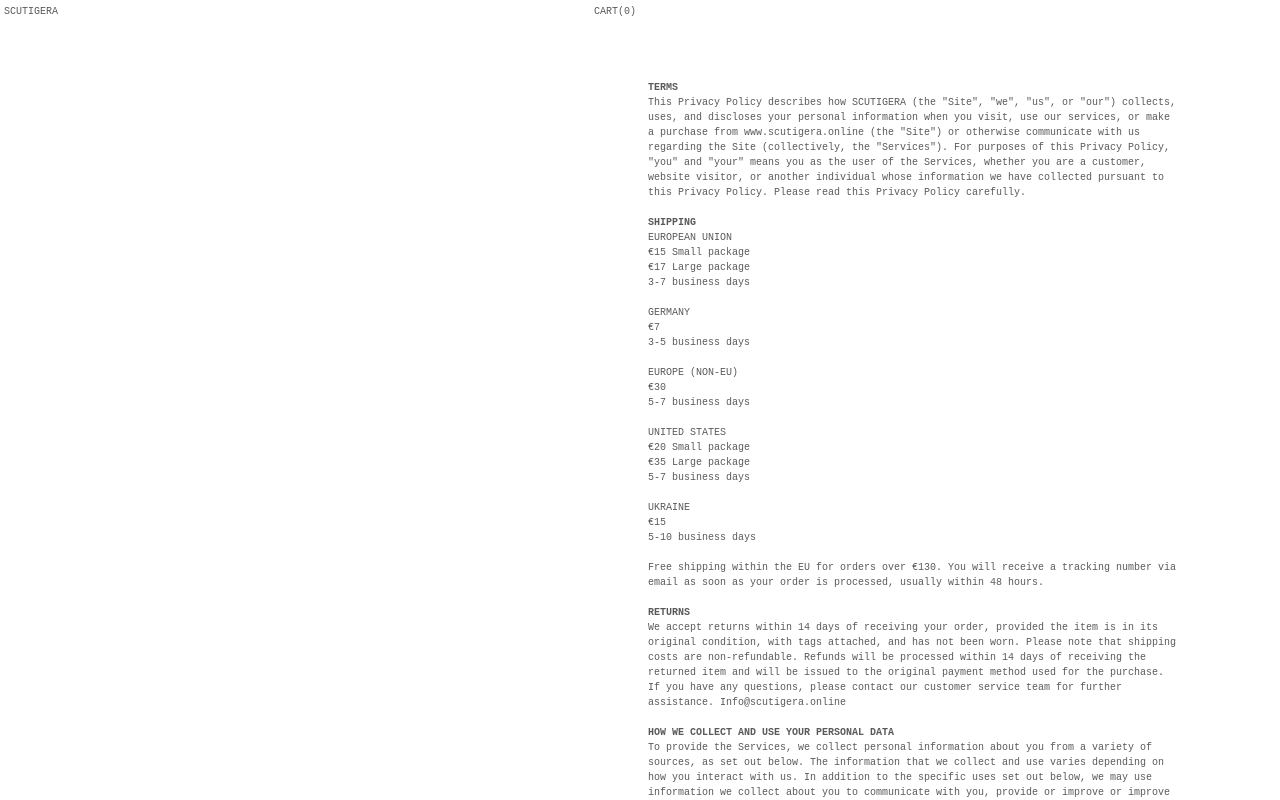
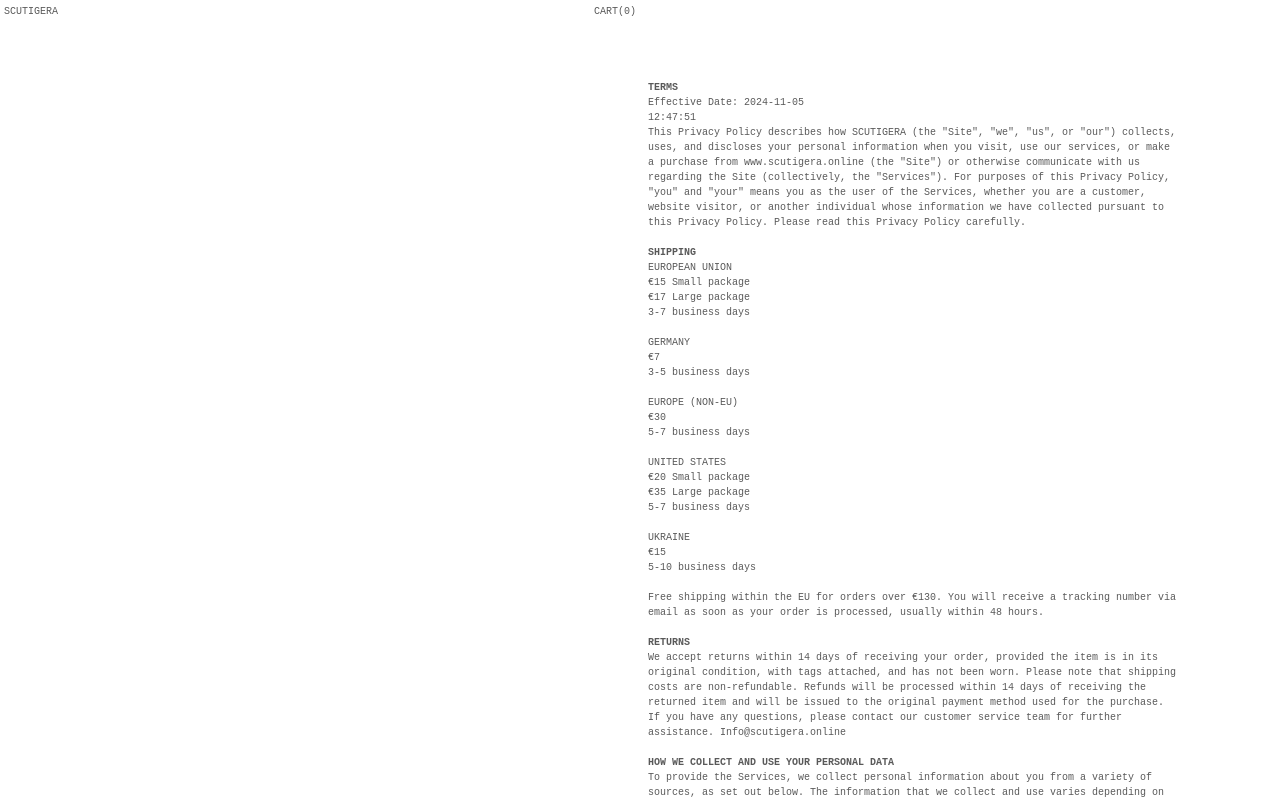
Before and after one commit to kostia2231/scutigera, a React (Vite) app: page /terms in a window 1280 px wide. Shown: the top 800 px of the page. Built offline with nearby package versions, Linux system fonts and the light colour scheme; no server answers; a web font is replaced by a local one.

Commit message:
terms link added: full added+time/date

```diff
--- a/src/pages/terms/index.jsx
+++ b/src/pages/terms/index.jsx
@@ -1,9 +1,36 @@
+import { useEffect, useState } from "react";
+
 export default function Terms() {
+  const date = new Date();
+  const formattedDate = `${date.getFullYear()}-${(date.getMonth() + 1)
+    .toString()
+    .padStart(2, "0")}-${date.getDate().toString().padStart(2, "0")}`;
+
+  const [time, setTime] = useState("");
+  useEffect(() => {
+    const updateTime = () => {
+      const now = new Date();
+      const formattedTime = `${now.getHours().toString().padStart(2, "0")}:${now
+        .getMinutes()
+        .toString()
+        .padStart(2, "0")}:${now.getSeconds().toString().padStart(2, "0")}`;
+      setTime(formattedTime);
+    };
+
+    updateTime();
+
+    const intervalId = setInterval(updateTime, 1000);
+
+    return () => clearInterval(intervalId);
+  }, []);
+
   return (
     <div className="grid grid-cols-2 max-[640px]:grid-cols-1 p-20 max-[640px]:p-0 max-[640px]:pt-20 max-[640px]:flex-col min-[1275px]:px-[100px] max-[640px]:px-4">
       <div></div>
       <div className="pl-2 max-[640px]:pl-0">
         <div className="font-bold">TERMS</div>
+        <div>Effective Date: {formattedDate}</div>
+        <div>{time}</div>
         <div>
           This Privacy Policy describes how SCUTIGERA (the &quot;Site&quot;,
           &quot;we&quot;, &quot;us&quot;, or &quot;our&quot;) collects, uses,
```
